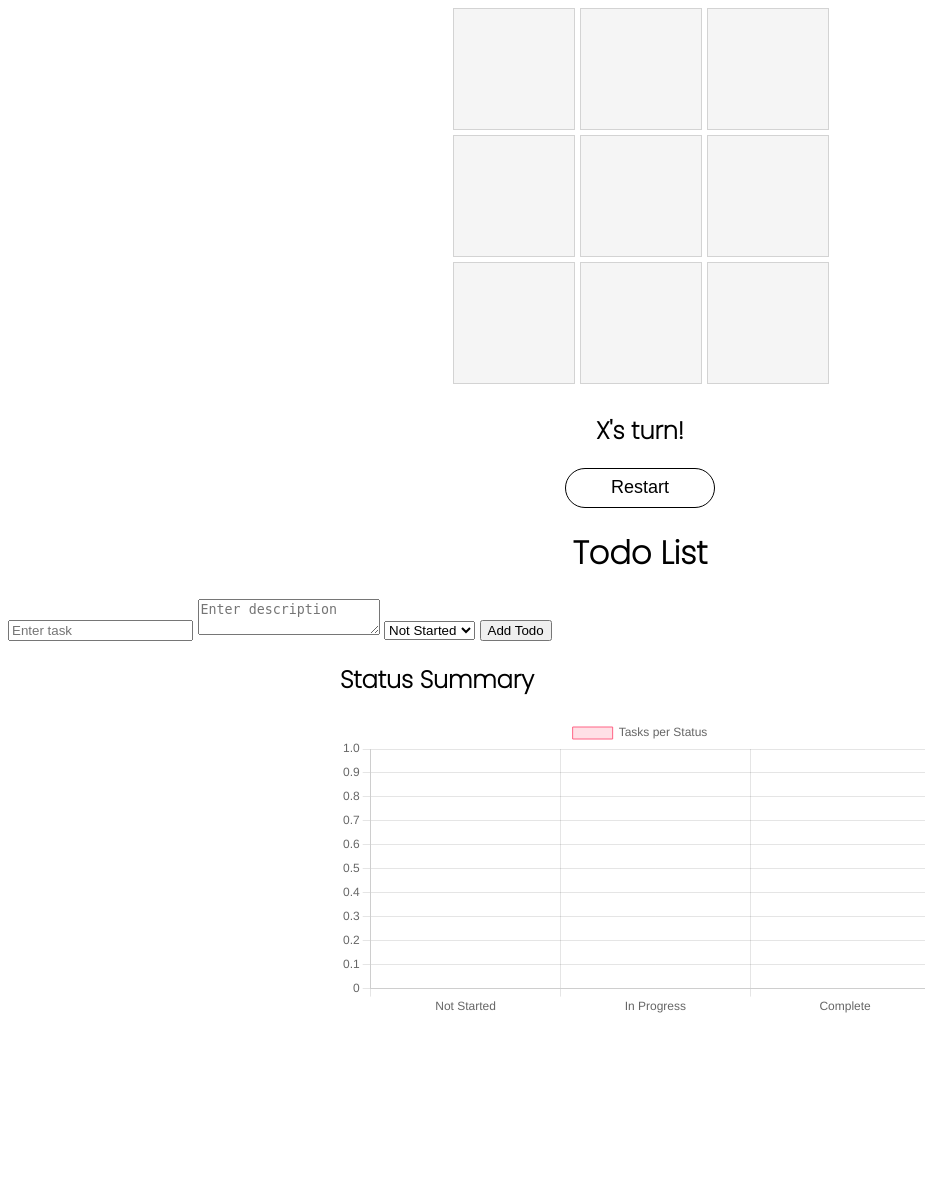
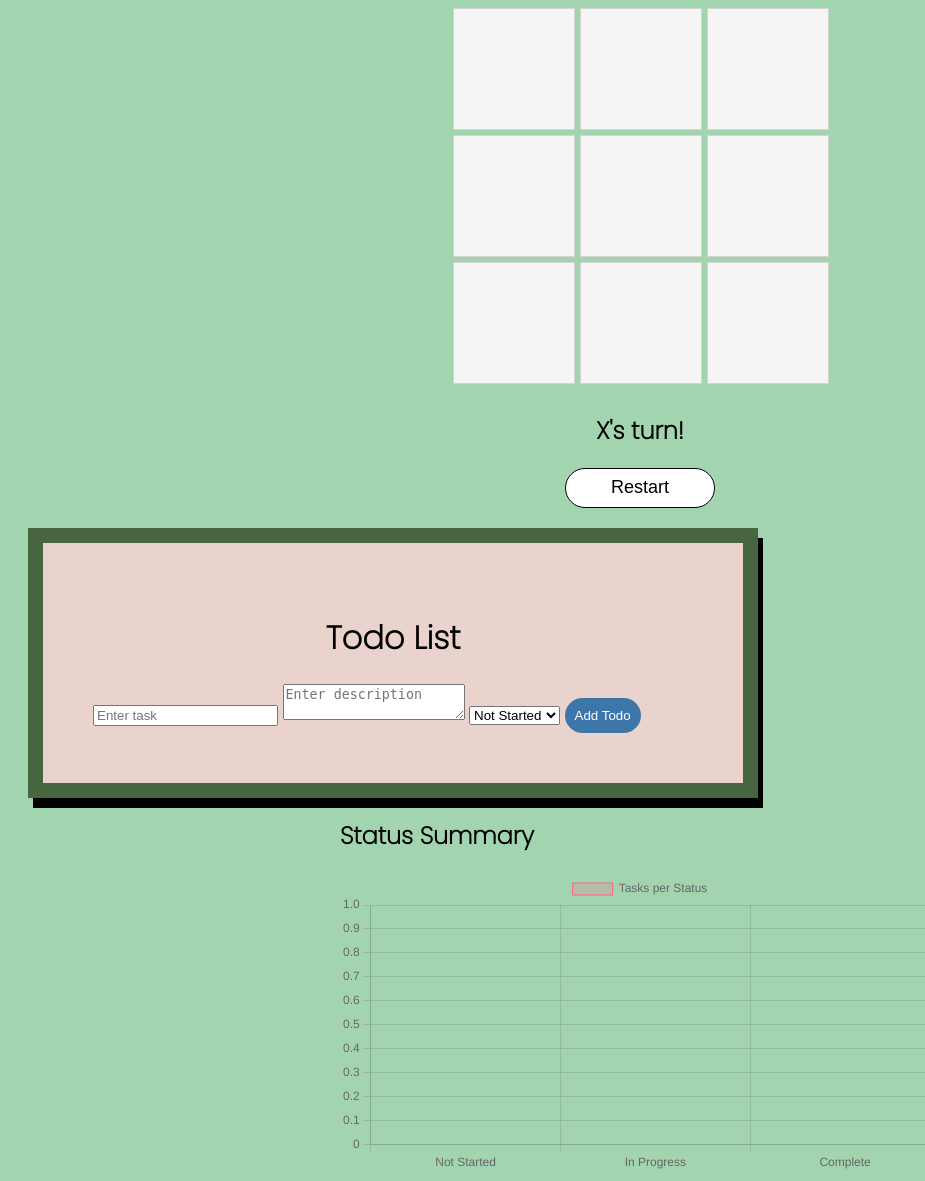
Before and after one commit to jkersLab/todo, a Flask app: page / in a window 1280 px wide. Shown: the whole page, without its empty margins (0-925 px from the left). Before the commit the page ends 1013 px from the top, so only its background shows below. Run offline with Flask 3, Linux system fonts and the light colour scheme; data that the repository does not hold is empty.

Commit message:
css adds 1

```diff
--- a/templates/index.html
+++ b/templates/index.html
@@ -1,11 +1,17 @@
 <!DOCTYPE html>
 <html lang="en">
   <head>
-    <meta charset="UTF-8">
-    <meta name="viewport" content="width=device-width, initial-scale=1.0">
+    <meta charset="UTF-8" />
+    <meta name="viewport" content="width=device-width, initial-scale=1.0" />
     <title>Flask Todo App</title>
-    <link rel="stylesheet" href="{{ url_for('static', filename='styles.css') }}">
-    <link href="https://fonts.googleapis.com/css2?family=Poppins:wght@200&family=Roboto+Serif&display=swap" rel="stylesheet">
+    <link
+      rel="stylesheet"
+      href="{{ url_for('static', filename='styles.css') }}"
+    />
+    <link
+      href="https://fonts.googleapis.com/css2?family=Poppins:wght@200&family=Roboto+Serif&display=swap"
+      rel="stylesheet"
+    />
     <script src="https://cdn.jsdelivr.net/npm/chart.js"></script>
   </head>
   <body>
@@ -21,12 +27,18 @@
       <div class="square" id="square8"></div>
     </div>
     <div id="endGame">
-        <input type="button" value="Restart" id="restartButton" onclick="restartButton()"/>
+      <input
+        type="button"
+        value="Restart"
+        id="restartButton"
+        onclick="restartButton()"
+      />
     </div>
     <script src="{{ url_for('static', filename='game.js') }}"></script>
+    <div id="main">
       <h1>Todo List</h1>
       <form action="/add" method="post">
-        <input type="text" name="task" placeholder="Enter task" required>
+        <input type="text" name="task" placeholder="Enter task" required />
         <textarea name="description" placeholder="Enter description"></textarea>
         <select name="status">
           <option value="Not Started">Not Started</option>
@@ -35,38 +47,47 @@
         </select>
         <button type="submit">Add Todo</button>
       </form>
-    <div style="width: 100%; max-width: 600px; margin: auto;">
-        <h2>Status Summary</h2>
-        <canvas id="statusBarChart"></canvas>
     </div>
 
     <ul>
       {% for todo in todos %}
-        <li>
-            <strong>{{ todo['task'] }}</strong> ({{ todo['status'] }}) <br>
-            <em>{{ todo['description'] }}</em> <br>
-            <small>Created: {{ todo['created_at'] }}</small>
+      <div id="list">
+        <strong>{{ todo['task'] }}</strong> ({{ todo['status'] }}) <br />
+        <em>{{ todo['description'] }}</em>
 
+        <br />
         <a href="/edit/{{ todo['id'] }}">Edit</a> |
         <a href="/delete/{{ todo['id'] }}">Delete</a>
+        <br />
 
         <ul>
           {% for subtask in todo['subtasks'] %}
           <li>
-                    <input type="checkbox" {% if subtask['is_completed'] %} checked {% endif %}
-                        onclick="window.location.href='/toggle_subtask/{{ subtask['id'] }}'">
-                    {{ subtask['subtask'] }}
+            <input type="checkbox" {% if subtask['is_completed'] %} checked {%
+            endif %} onclick="window.location.href='/toggle_subtask/{{
+            subtask['id'] }}'"> {{ subtask['subtask'] }}
           </li>
           {% endfor %}
         </ul>
 
         <form action="/add_subtask/{{ todo['id'] }}" method="post">
-                <input type="text" name="subtask" placeholder="Enter subtask" required>
+          <input
+            type="text"
+            name="subtask"
+            placeholder="Enter subtask"
+            required
+          />
           <button type="submit">Add Subtask</button>
         </form>
-        </li>
+        <small>Created: {{ todo['created_at'] }}</small>
+      </div>
       {% endfor %}
     </ul>
+
+    <div style="width: 100%; max-width: 600px; margin: auto">
+      <h2>Status Summary</h2>
+      <canvas id="statusBarChart"></canvas>
+    </div>
     <script>
       const ctx = document.getElementById('statusBarChart').getContext('2d');
       const statusCounts = {{ status_counts | tojson }};  // Pass status_counts to JavaScript
@@ -100,4 +121,51 @@
       });
     </script>
   </body>
+
+  <style>
+    body {
+      background-color: #a3d4b0;
+    }
+
+    button {
+      padding: 10px;
+      color: white;
+      background-color: rgb(61, 118, 168);
+      border-radius: 40px;
+      border: none;
+    }
+
+    button:hover {
+      background-color: #000000;
+    }
+
+    #main {
+      width: 600px;
+      border: 15px solid rgba(10, 61, 10, 0.725);
+      box-shadow: 5px 10px;
+      padding: 50px;
+      margin: 20px;
+      background-color: #e9d3cc;
+    }
+
+    #list {
+      width: 600px;
+      border: 15px solid rgba(10, 61, 10, 0.725);
+      box-shadow: 5px 10px;
+      padding: 50px;
+      margin: 20px;
+      background-color: #eae5e3;
+      text-align: center;
+      font-size: 20px;
+    }
+
+    a {
+      color: rgba(10, 61, 10, 0.806);
+      text-decoration: none;
+    }
+
+    a:hover {
+      color: #000000;
+    }
+  </style>
 </html>
```
Lines whose indentation alone changed are shown as unchanged.
